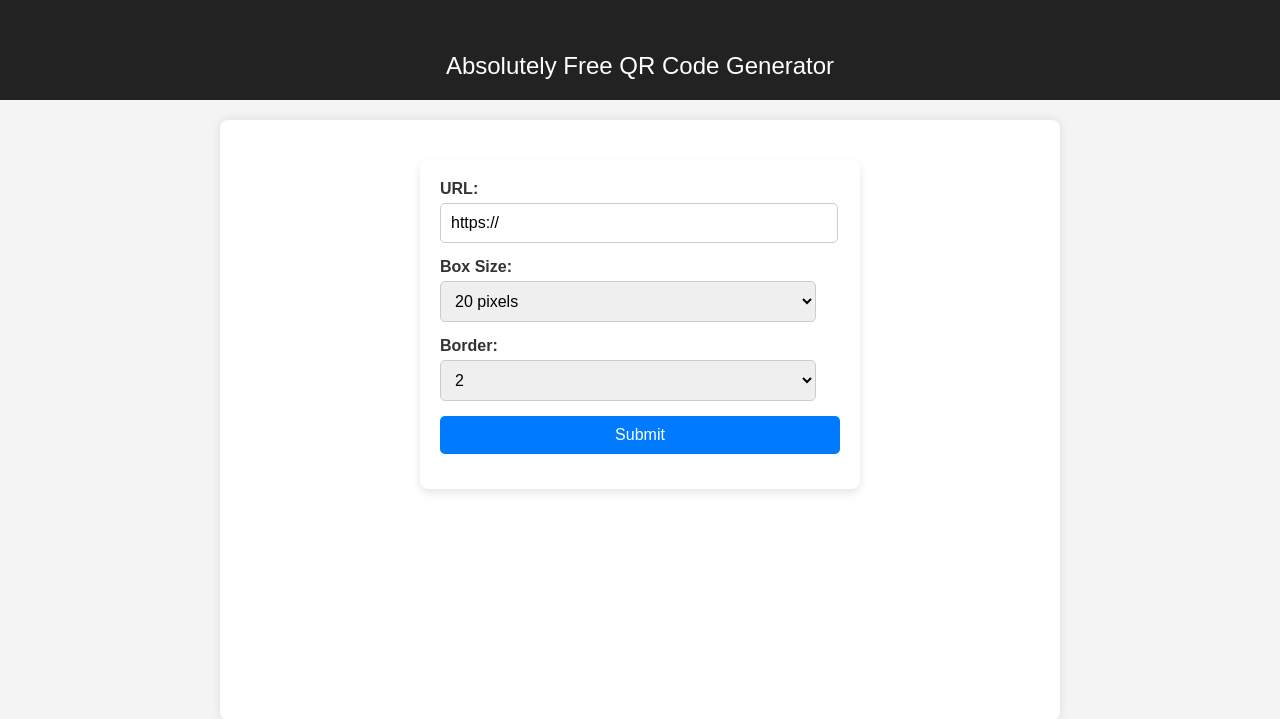
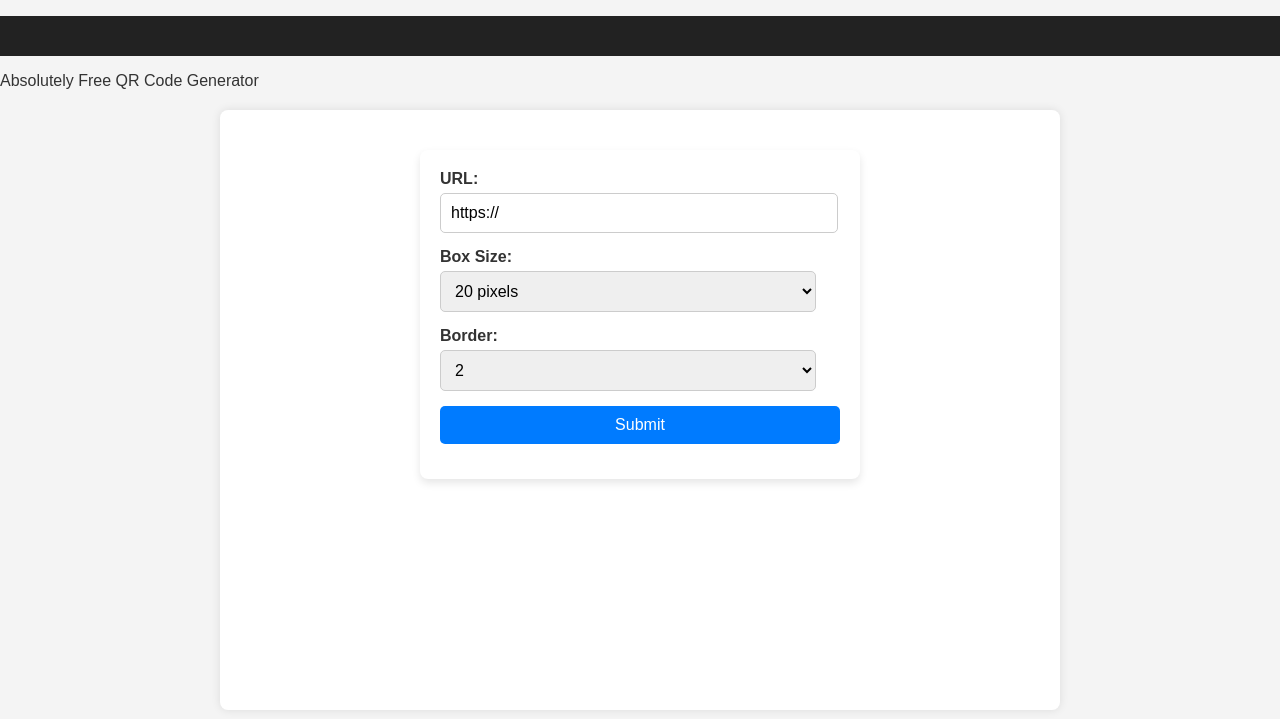
Before and after one commit to samprogers/qr-coder, a Django app: page / in a window 1280 px wide. Shown: the top 719 px of the page. Run offline with Django 5.2, Linux system fonts and the light colour scheme.

Commit message:
Update base.css

```diff
--- a/ui/static/ui/base.css
+++ b/ui/static/ui/base.css
@@ -19,7 +19,7 @@ body {
 }
 
 /* Header Styling */
-header {
+header h1 {
     background: #222;
     color: white;
     text-align: center;
```
